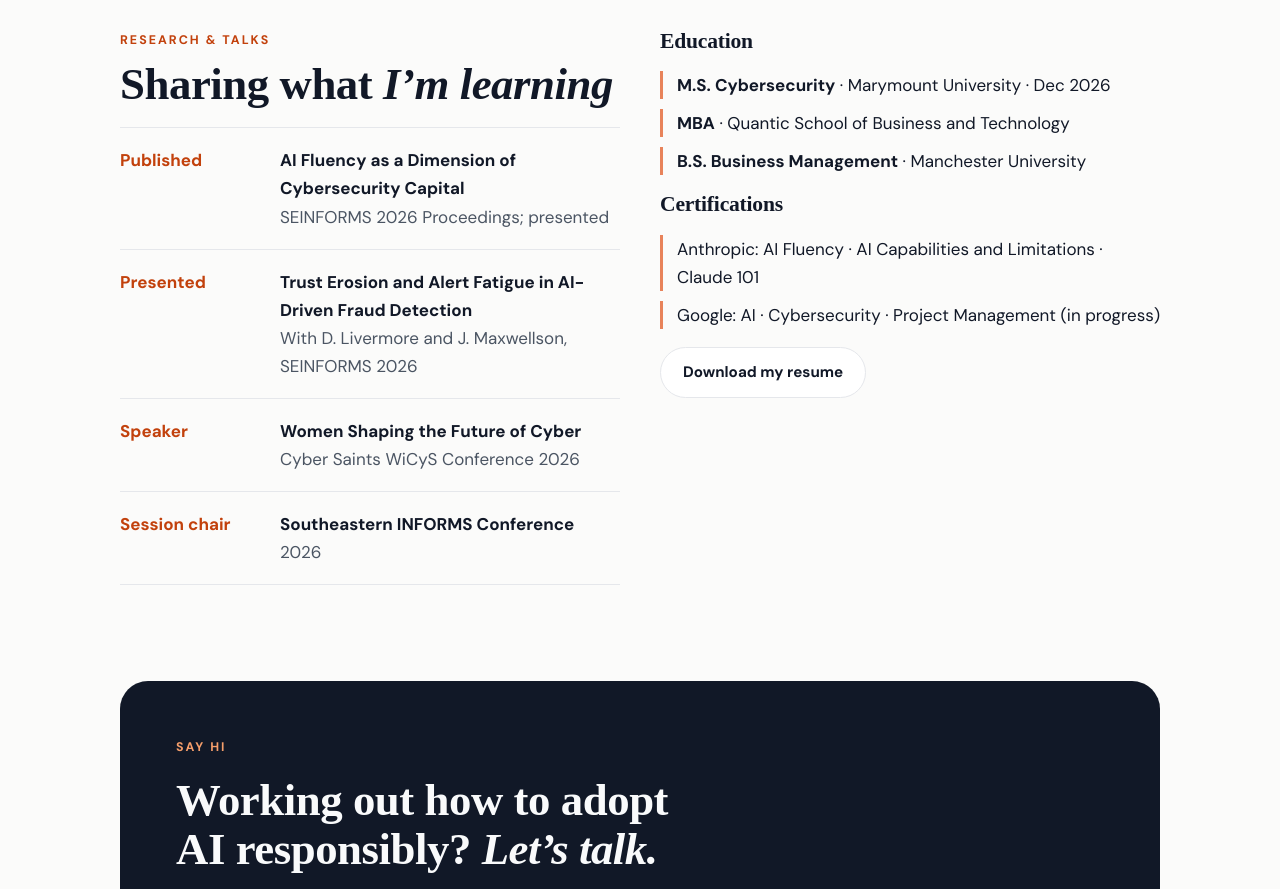
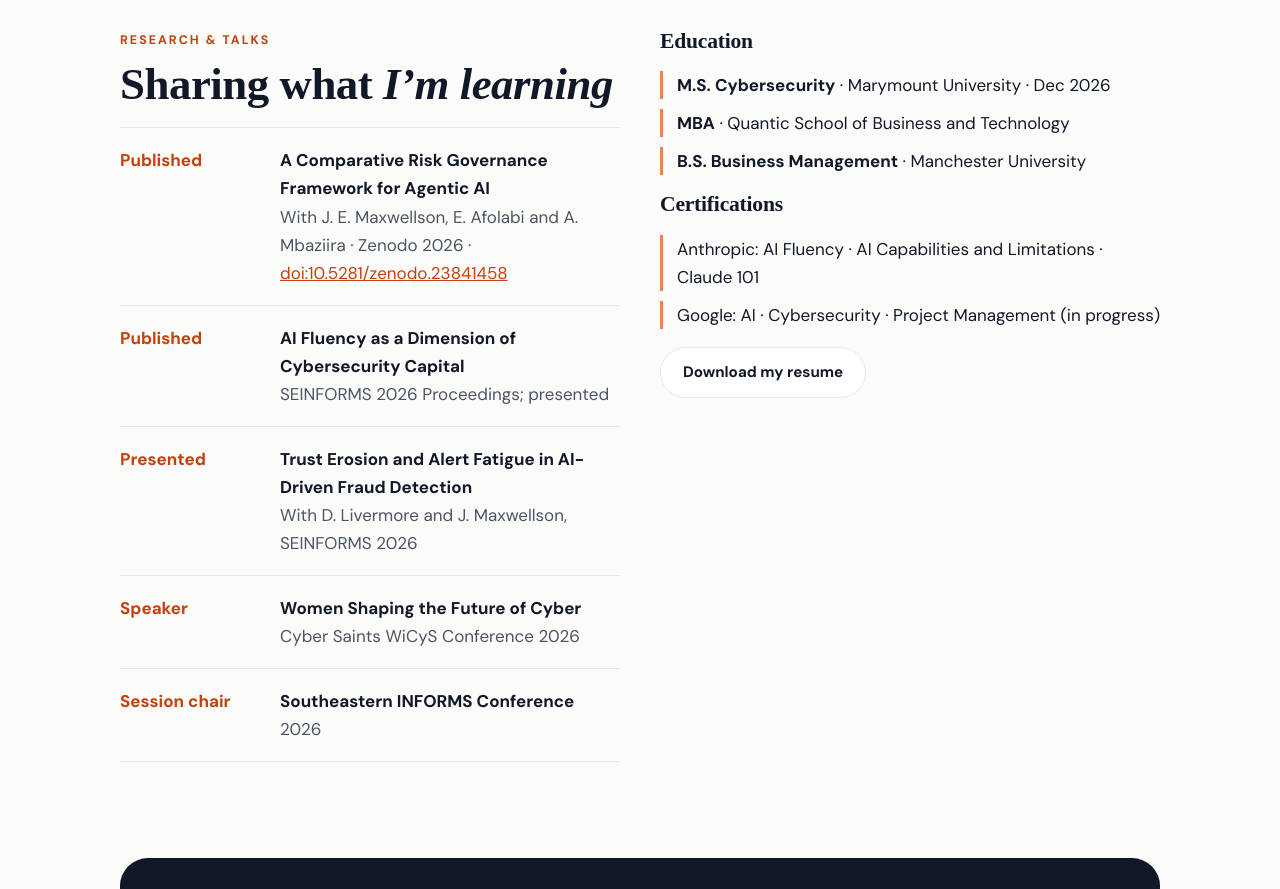
Before and after one commit to Nuhamin-bit/Nuhamin-bit.github.io, a plain HTML site: page index.html in a window 1280 px wide. Shown: the part 3380-4269 px from the top of the page. Drawn offline with Linux system fonts and the light colour scheme.

```diff
--- a/index.html
+++ b/index.html
@@ -194,6 +194,7 @@ details p{margin-top:10px;color:var(--muted)}
       <div style="display:grid;gap:18px;align-content:start">
         <div class="head"><p class="eyebrow">Research &amp; talks</p><h2 id="res-h">Sharing what <em>I’m learning</em></h2></div>
         <div class="list">
+          <div class="item"><span class="when">Published</span><div><b>A Comparative Risk Governance Framework for Agentic AI</b><span class="muted">With J. E. Maxwellson, E. Afolabi and A. Mbaziira · Zenodo 2026 · <a href="https://doi.org/10.5281/zenodo.23841458">doi:10.5281/zenodo.23841458</a></span></div></div>
           <div class="item"><span class="when">Published</span><div><b>AI Fluency as a Dimension of Cybersecurity Capital</b><span class="muted">SEINFORMS 2026 Proceedings; presented</span></div></div>
           <div class="item"><span class="when">Presented</span><div><b>Trust Erosion and Alert Fatigue in AI-Driven Fraud Detection</b><span class="muted">With D. Livermore and J. Maxwellson, SEINFORMS 2026</span></div></div>
           <div class="item"><span class="when">Speaker</span><div><b>Women Shaping the Future of Cyber</b><span class="muted">Cyber Saints WiCyS Conference 2026</span></div></div>
```
